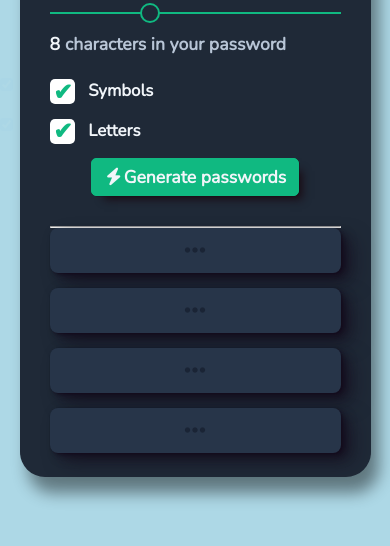
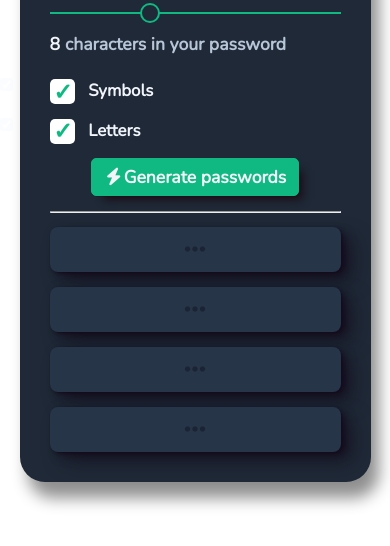
Before and after one commit to liamlo-dev/Random-Password-Generator, a plain HTML site: page index.html in a window 390 px wide. Shown: the part 308-854 px from the top of the page. Drawn offline with nearby package versions, Linux system fonts and the light colour scheme.

Commit message:
iPhone trial 3

```diff
--- a/css/checkbox.css
+++ b/css/checkbox.css
@@ -38,7 +38,7 @@ label {
 /* checked mark aspect */
 [type="checkbox"]:not(:checked)+label:after,
 [type="checkbox"]:checked+label:after {
-  content: '✔';
+  content: '✓';
   position: absolute;
   top: 0.58em;
   left: 0.16em;
--- a/css/style.css
+++ b/css/style.css
@@ -187,17 +187,20 @@ hr {
 }
 
 @media only screen and (max-width: 600px) {
-  body {background-color: lightblue;}
+
   .password-btn {
     width: 100%;
   }
+
   #options {
     grid-template-columns: none;
   }
+
   #container {
     width: 90%;
-    height: 90%;
+    height: auto;
   }
+
   #settings {
     display: initial;
   }
@@ -211,7 +214,7 @@ hr {
   }
 
   hr {
-    margin-bottom: 0;
+    margin: 5% 0;
   }
 
   #input-range {
```
Also changed, not shown: 1 other file.
